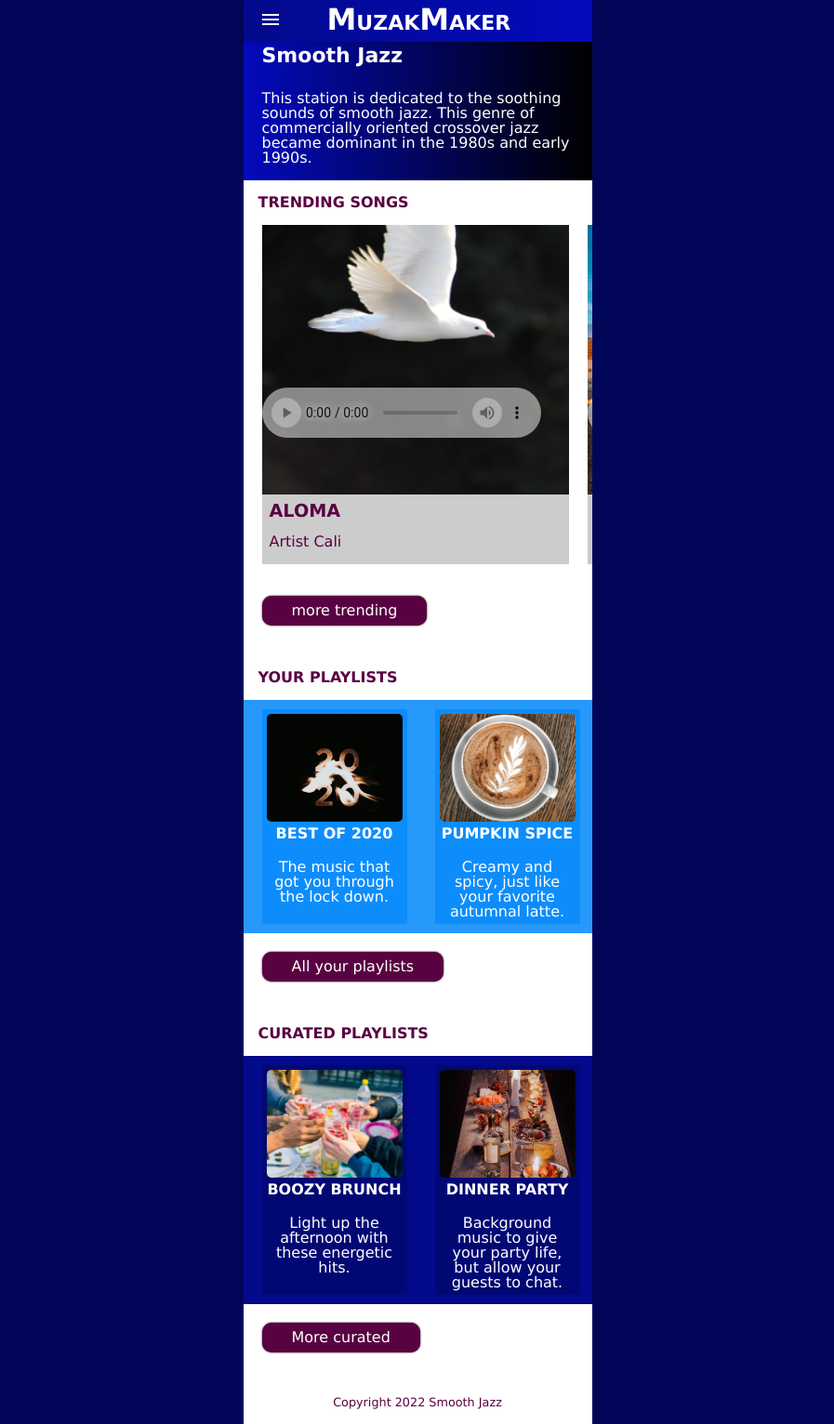
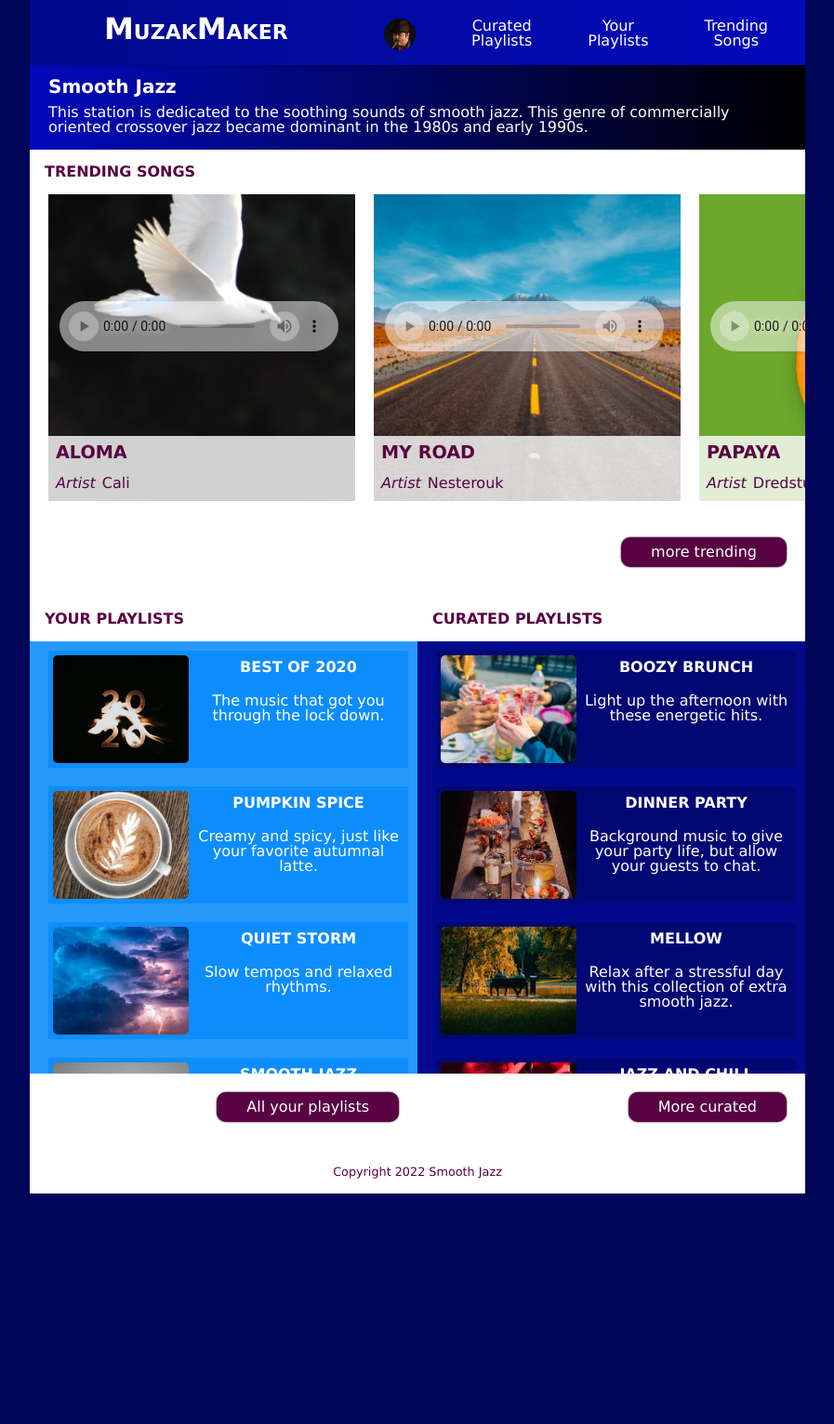
Before and after one commit to UnavoidableArrowgance/Streamingmedia, a plain HTML site: page Index.html in a window 1280 px wide. Shown: the whole page at 93% size, without its empty margins (191-1088 px from the left). After the commit the page ends 1284 px from the top, so only its background shows below. Drawn offline with Linux system fonts and the light colour scheme.

Commit message:
re-edited a lot, made it work for expanded form
fixed a lot of small issues and code clean up, validated, added adjustment for expanded version.
Re-edited everything based on new information I keep getting and realizing about the project

```diff
--- a/Index.html
+++ b/Index.html
@@ -29,8 +29,8 @@
               <li><a href="#home" class="logo">MuzakMaker</a></li>
               <li><a href="#trending">Trending <br />Songs</a></li>
               <li><a href="#playlists">Your  <br />Playlists</a></li>
-              <li><a href="#curated">Curated  <br />Playlists</a></li>
-              <li><a   href="user"><img src="images/duke-silver.png" alt="user profile picture"></a></li>
+              <li><a href="#curatedPlaylists">Curated  <br />Playlists</a></li>
+              <li><a href="#user"><img src="images/duke-silver.png" alt="user profile picture"></a></li>
             </ul>
         </nav>
 
@@ -39,109 +39,124 @@
             <section id="trending" class="scroll">
                 <section class="songTrend">
                     <h3>Aloma</h3>
-                    <p>Artist Cali</p>
+                        <dl>
+                            <dt>Artist</dt>
+                            <dd>Cali</dd>
+                        </dl>
                     <img src="images/aloma-cover.png" alt="white dove on black background">
                     <audio controls src="audio/aloma.mp3">Your browser does not support the <code>audio</code> element.</audio>
                 </section>
                 <section class="songTrend">
                     <h3>My Road</h3>
-                    <p>Artist Nesterouk</p>
+                        <dl>
+                            <dt>Artist</dt>
+                            <dd>Nesterouk</dd>
+                        </dl>
                     <img src="images/my-road-cover.png" alt="middle of the road in a desert highway">
                     <audio controls src="audio/my-road.mp3">Your browser does not support the <code>audio</code> element.</audio>
                 </section>
                 <section class="songTrend">
                     <h3>Papaya</h3>
-                    <p>Artist Dredstudio</p>
+                        <dl>
+                            <dt>Artist</dt>
+                            <dd>Dredstudio</dd>
+                        </dl>
                     <img src="images/papaya-cover.png" alt="A papaya cut in half on a bright green background">
                     <audio controls src="audio/papaya.mp3">Your browser does not support the <code>audio</code> element.</audio>
                 </section>
                 <section class="songTrend">
                     <h3>Smoothies</h3>
-                    <p>Artist Black Rhomb</p>
+                        <dl>
+                            <dt>Artist</dt>
+                            <dd>Black Rhomb</dd>
+                        </dl>
                     <img src="images/smoothies-cover.png" alt="fruit on a counter with a blender and glasses">
                     <audio controls src="audio/smoothies.mp3">Your browser does not support the <code>audio</code> element.</audio>
                 </section>
                 <section class="songTrend">
                     <h3>Successful Performance</h3>
-                    <p>Artist Ricky Bombino</p>
+                        <dl>
+                            <dt>Artist</dt>
+                            <dd>Ricky Bombino</dd>
+                        </dl>
                     <img src="images/successful-performance-cover.png" alt="guy with red shirt happy in front of blue brick wall">
                     <audio controls src="audio/successful-performance.mp3">Your browser does not support the <code>audio</code> element.</audio>
                 </section>
             </section>
-            <p class="boxbtn"><a href="#">more trending</a></p>
+            <p class="boxbtn"><a href="#trending">more trending</a></p>
         </main>
 
         <aside id="playlists">
             <h2>Your Playlists</h2>
             <section id="yourPlaylist">
-                <section>
+                <section><a href="#yourPlaylist">
                     <img src="images/best-of-2020-cover.png" alt="golden glowing 2020 with dark black all around">
                     <h3>Best of 2020</h3>
                     <p>The music that got you through the lock down.</p>
-                </section>
+                </a></section>
 
-                <section>
+                <section><a href="#yourPlaylist">
                     <img src="images/pumpkin-spice-cover.png" alt="coffee cup top down with cream foam in shape of a wheat plant">
                     <h3>Pumpkin Spice</h3>
                     <p>Creamy and spicy, just like your favorite autumnal latte.</p>
-                </section>
+                </a></section>
 
-                <section>
+                <section><a href="#yourPlaylist">
                     <img src="images/quiet-storm-cover.png" alt="colorful clouds in a lightning storm">
                     <h3>Quiet Storm</h3>
                     <p>Slow tempos and relaxed rhythms.</p>
-                </section>
+                </a></section>
 
-                <section>
+                <section><a href="#yourPlaylist">
                     <img src="images/smooth-jazz-cover.png" alt="Older gentlemen with dark green button up collared shirt on a beige background">
                     <h3>Smooth Jazz</h3>
                     <p>The pioneers of smooth jazz</p>
-                </section>
+                </a></section>
 
-                <section>
+                <section><a href="#yourPlaylist">
                     <img src="images/smooth-study-cover.png" alt="">
                     <h3>Smooth Study</h3>
                     <p>Background music to keep you going while you study.</p>
-                </section>
+                </a></section>
             </section>
 
-            <p class="boxbtn"><a href="#">All your playlists</a></p>
+            <p class="boxbtn"><a href="#playlists">All your playlists</a></p>
 
 
             <h2>Curated Playlists</h2>
 
             <section id="curatedPlaylist">
-                <section>
+                <section><a href="#curatedPlaylist">
                     <img src="images/boozy-brunch-cover.png" alt="">
                     <h3>Boozy Brunch</h3>
                     <p>Light up the afternoon with these energetic hits. </p>
-                </section>
+                </a></section>
 
-                <section>
+                <section><a href="#curatedPlaylist">
                     <img src="images/dinner-party-cover.png" alt="">
                     <h3>Dinner Party</h3>
                     <p>Background music to give your party life, but allow your guests to chat.</p>
-                </section>
+                </a></section>
 
-                <section>
+                <section><a href="#curatedPlaylist">
                     <img src="images/mellow-cover.png" alt="">
                     <h3>Mellow</h3>
                     <p>Relax after a stressful day with this collection of extra smooth jazz.</p>
-                </section>
+                </a></section>
 
-                <section>
+                <section><a href="#curatedPlaylist">
                     <img src="images/jazz-chill-cover.png" alt="">
                     <h3>Jazz and Chill</h3>
                     <p>Set the mood with these silky sounds.</p>
-                </section>
+                </a></section>
 
-                <section>
+                <section><a href="#curatedPlaylist">
                     <img src="images/smooth-saxophone-cover.png" alt="">
                     <h3>Jazz Saxophone</h3>
                     <p>The greatest collection of your sax favorites.</p>
-                </section>
+                </a></section>
             </section>
-            <p class="boxbtn"><a href="#">More curated</a></p>
+            <p class="boxbtn"><a href="#curatedPlaylist">More curated</a></p>
 
         </aside>
         <footer>
--- a/styles.css
+++ b/styles.css
@@ -67,13 +67,12 @@ header{
 }
 h1{
     font-weight: bold;
-    font-size: 22px;
-    padding-bottom:1rem;
+    font-size: 1.25em;
     line-height: 2em;
     padding-top: 15px;
 }
 h1+p{
-    padding-bottom:1rem;
+    padding-bottom:1em;
 }
 nav h2{
     font-size: 0;
@@ -112,14 +111,15 @@ ul {
     padding: 0;
     list-style: none;
     overflow: hidden;
-    background-color: #fff;
+    background-color: #35229c;
   }
 
   .header li+li a {
     display: block;
     padding: 20px 20px;
-    border-right: 1px solid #f4f4f4;
     text-decoration: none;
+    color: #fff;
+    text-align: center;
   }
 
   .header li+li a:hover,
@@ -136,8 +136,8 @@ ul {
     top: 5px;
     left:90px;
     text-decoration: none;
+  }
 
-  }
 
 
 
@@ -194,7 +194,7 @@ ul {
   }
 
   .header .menu-btn:checked ~ .menu {
-    max-height: 215px;
+    max-height: 285px;
   }
 
   .header .menu-btn:checked ~ .menu-icon .navicon {
@@ -245,6 +245,14 @@ audio::-webkit-media-controls-enclosure {
     overflow-x: scroll;
 }
 
+#trending section h3{
+    font-size: larger;
+    font-weight: bolder;
+    background-color: rgba(255, 255, 255, .8);
+    color:#590242;
+    padding: .5rem;
+}
+
 #trending section{
     display: flex;
     flex-direction: column;
@@ -254,29 +262,32 @@ audio::-webkit-media-controls-enclosure {
 #trending img{
     order:-1;
     width:330px;
-    height:290px;
+    height:330px;
+    background-size: cover;
+    margin-bottom: -70px;
 }
 #trending audio{
     position:relative;
-    bottom:200px;
+    bottom:230px;
+    left: 12px;
     margin-bottom:-50px;
 }
 
-#trending section p{
-    background-color: #ccc;
+#trending section dl{
+    background-color: rgba(255, 255, 255, .8);
+    display: flex;
     color:#590242;
     padding: .5rem;
     height:1.5rem;
     margin-bottom: 10px;
+    padding-right:5px;
 }
 
-#trending section h3{
-    font-size: larger;
-    font-weight: bolder;
-    background-color: #ccc;
-    color:#590242;
-    padding: .5rem;
+#trending section dt{
+    margin-right: 7px;
+    font-style: italic;
 }
+
 #trending section:last-of-type{
     margin-right:20px
 }
@@ -293,6 +304,14 @@ audio::-webkit-media-controls-enclosure {
     border-radius: 10px;
     box-shadow: 0 0px 2px #000;
     margin-bottom: 2rem;
+}
+
+.boxbtn a:hover{
+    background-color: #020659;
+}
+
+.boxbtn a:focus{
+    background-color: #010549;
 }
 
 .scroll::-webkit-scrollbar{
@@ -343,8 +362,14 @@ audio::-webkit-media-controls-enclosure {
     margin-bottom: 20px;
     margin-top: 5px;
 }
+#yourPlaylist section a, #curatedPlaylist section a{
+    color: #fff;
+    text-decoration: none;
+}
 
-
+#yourPlaylist section:hover, #curatedPlaylist section:hover{
+    background-color: #590242;
+}
 
 #curatedPlaylist{
     display: flex;
@@ -389,3 +414,86 @@ footer{
     text-align: center;
     font-size: .8rem;
 }
+
+
+
+@media (min-width: 834px) {
+    body {
+        width: 834px;
+    }
+
+    .header ul .logo {
+        top: -5px;
+        left:50px;
+      }
+
+
+  .header ul .logo:hover{
+    background-color: #590242;
+  }
+
+
+    .header ul {
+        display: flex;
+        flex-direction: row-reverse;
+        height:70px;
+        background: linear-gradient(0.25turn, #030A8C,#030ABC);
+        box-shadow: 1px 1px 4px 0 rgba(0,0,0,.1);
+        width: 375px;
+        z-index: 3;
+      }
+
+
+    .header li {
+        float: right;
+        margin-left: 20px;
+      }
+
+      .header li a {
+        padding: 20px 30px;
+      }
+      .header .menu {
+        clear: none;
+        float: left;
+        max-height: none;
+        width: 834px
+      }
+      .header .menu-icon {
+        display: none;
+      }
+
+
+
+    .boxbtn a{
+        float: right;
+    }
+
+    #playlists{
+        display: grid;
+        grid-template-columns: 1fr 1fr;
+    }
+    #playlists h2{
+        grid-row: 1;
+    }
+
+    #yourPlaylist, #curatedPlaylist{
+        flex-direction: column;
+        height: 465px;
+        overflow-y: scroll;
+        overflow-x: hidden;
+    }
+
+    #yourPlaylist img, #curatedPlaylist img{
+        float: left;
+        padding-right: 5px;
+    }
+
+    .boxbtn{
+        grid-row: 3;
+    }
+    header h1{
+        padding-top: 50px;
+    }
+
+
+  }
```
